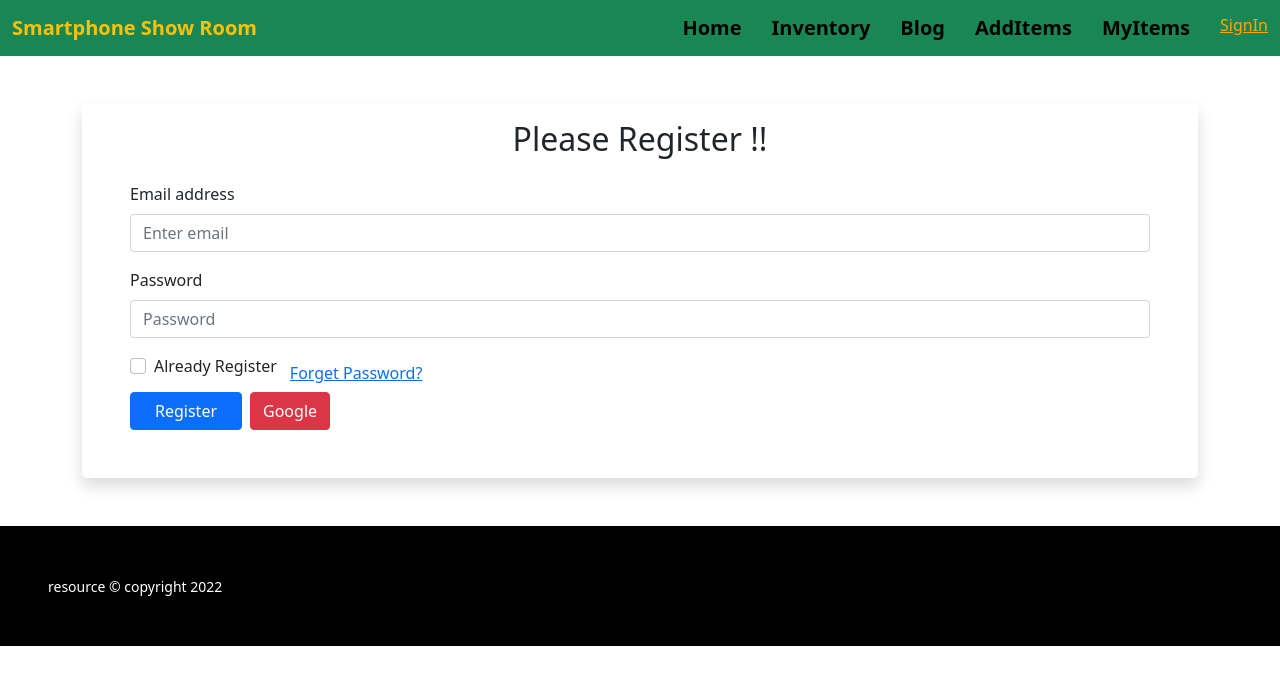
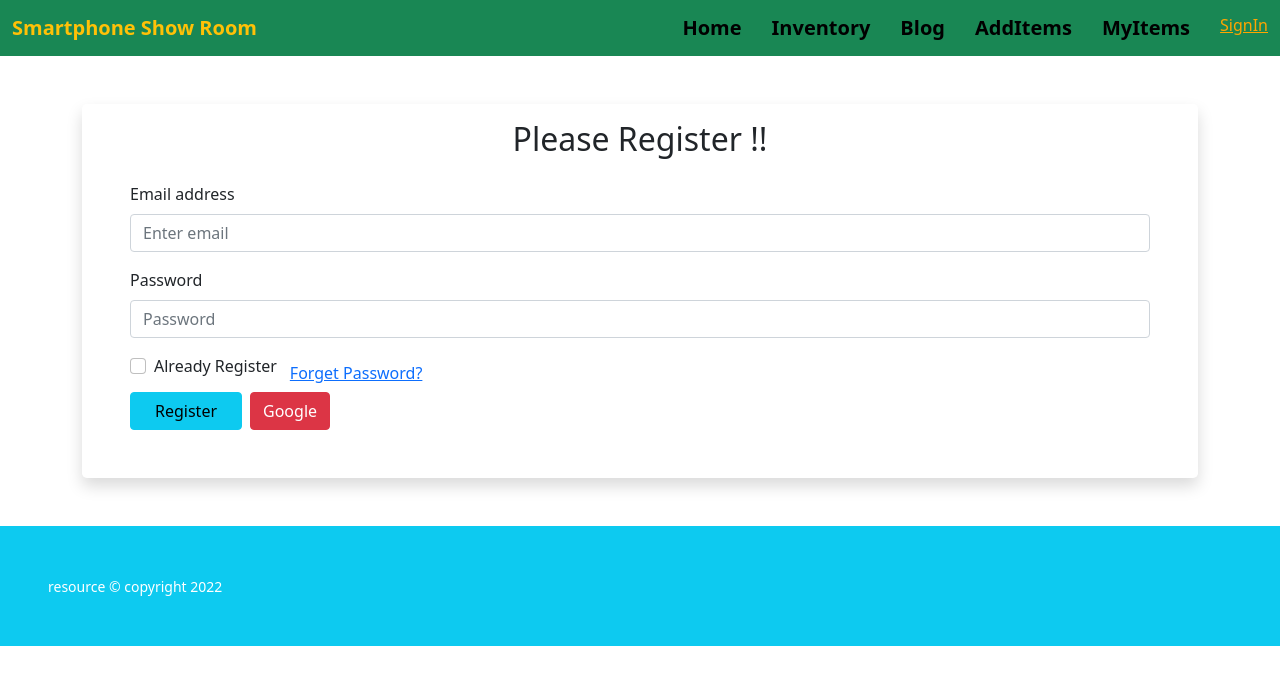
Before and after one commit to Asrafuddinbasir55/assignment-elevent, a React (Create React App) app: page /login in a window 1280 px wide. Shown: the top 684 px of the page. Built offline with nearby package versions, Linux system fonts and the light colour scheme; no server answers.

Commit message:
code update commit

```diff
--- a/src/components/Footer/Footer.js
+++ b/src/components/Footer/Footer.js
@@ -2,7 +2,7 @@ import React from 'react';
 
 const Footer = () => {
     return (
-        <footer className='p-5 bg-black mb-0'>
+        <footer className='p-5 bg-info mb-0'>
             <small className='text-white'>resource &copy; copyright 2022</small>
 
 
--- a/src/components/Login/Login.js
+++ b/src/components/Login/Login.js
@@ -151,7 +151,7 @@ const Login = () => {
 
                         <Button onChange={handleResetPassword} variant="link mt-0">Forget Password?</Button>
                     </Form.Group>
-                    <Button variant="primary ms-5 mb-5  px-4" type="submit">
+                    <Button variant="info ms-5 mb-5  px-4" type="submit">
                         {registered ? 'Login':'Register'}
                     </Button>
                     <Button onClick={signInGoogle} variant="danger  mb-5 ms-2">Google</Button>
--- a/src/components/Product/Product.js
+++ b/src/components/Product/Product.js
@@ -57,12 +57,10 @@ const Product = () => {
                                 <h2>Price : ${product.price}</h2>
                                 <div className='text-center my-2 update-button'>
                                     <Link className='p-2 m-1 text-light btn btn-danger' to='' onClick={() => handleDelete(product._id)}>Delete</Link>
-                                    {/* <Button onClick={() => handleDelete(product._id)}>Delete</Button> */}
-
                                         <button  className='btn btn-primary' onClick={() => handleUpdate(product._id)}>Update</button>
 
                                 </div>
-                                {/* <Link to="/addItems"><Button>ManageItem</Button></Link>  */}
+
                             </div>
                         </Col>)
                     }
```
